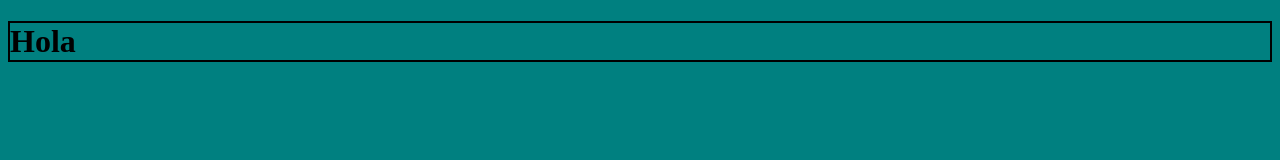
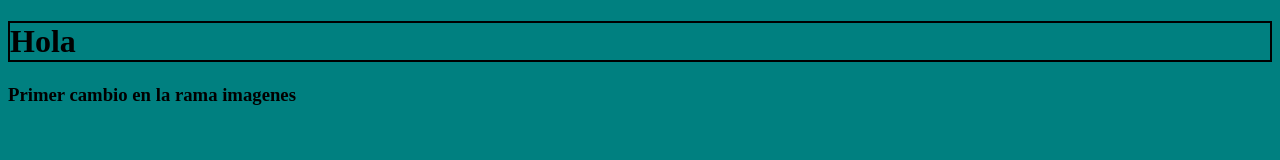
Before and after one commit to cuetosvq/disenoweb26, a plain HTML site: page index.html in a window 1280 px wide. Drawn offline with Linux system fonts and the light colour scheme.

Commit message:
Primer commit rama imagenes

```diff
--- a/index.html
+++ b/index.html
@@ -8,5 +8,6 @@
 </head>
 <body>
     <h1>Hola</h1>
+    <h3>Primer cambio en la rama imagenes</h3>
 </body>
 </html>
```
